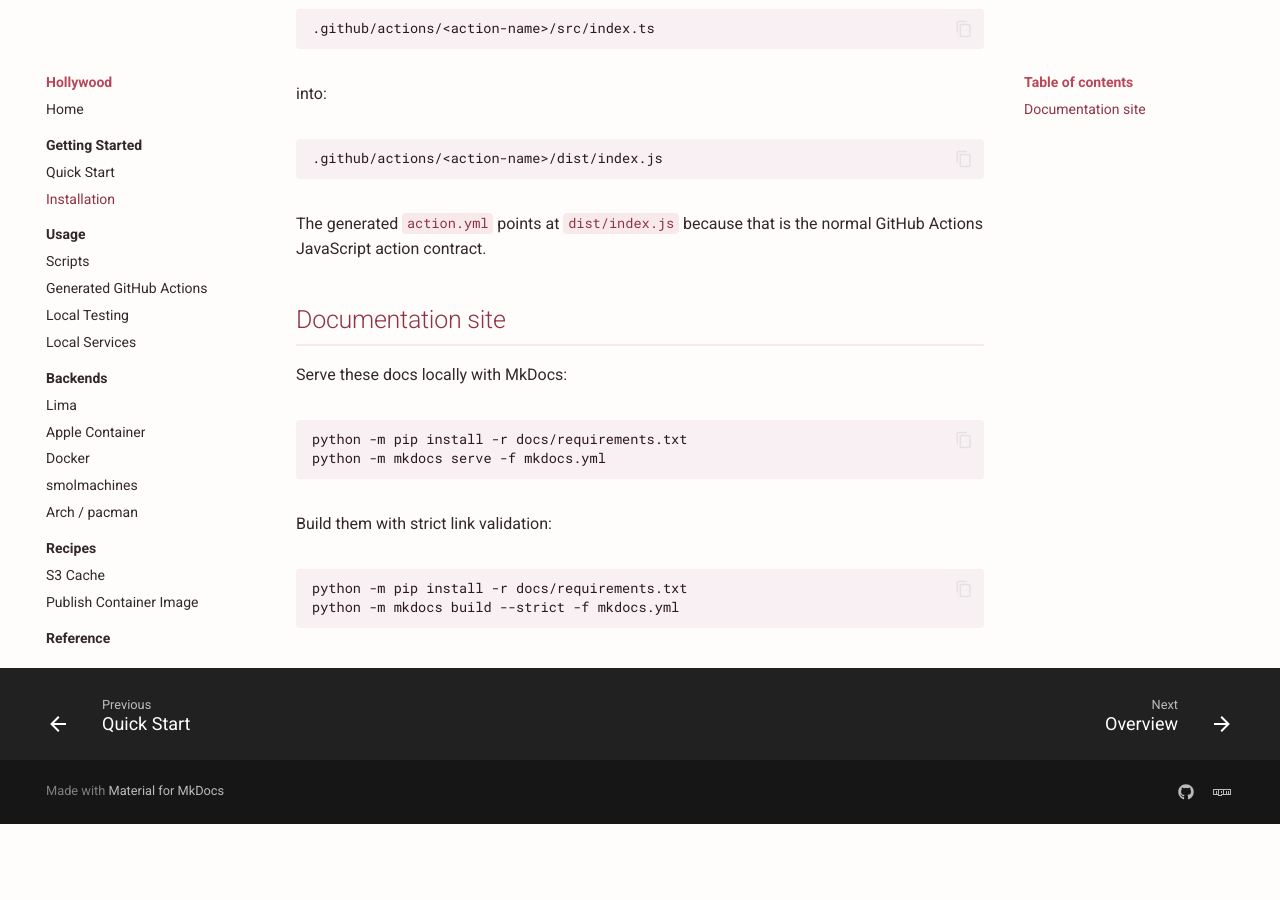
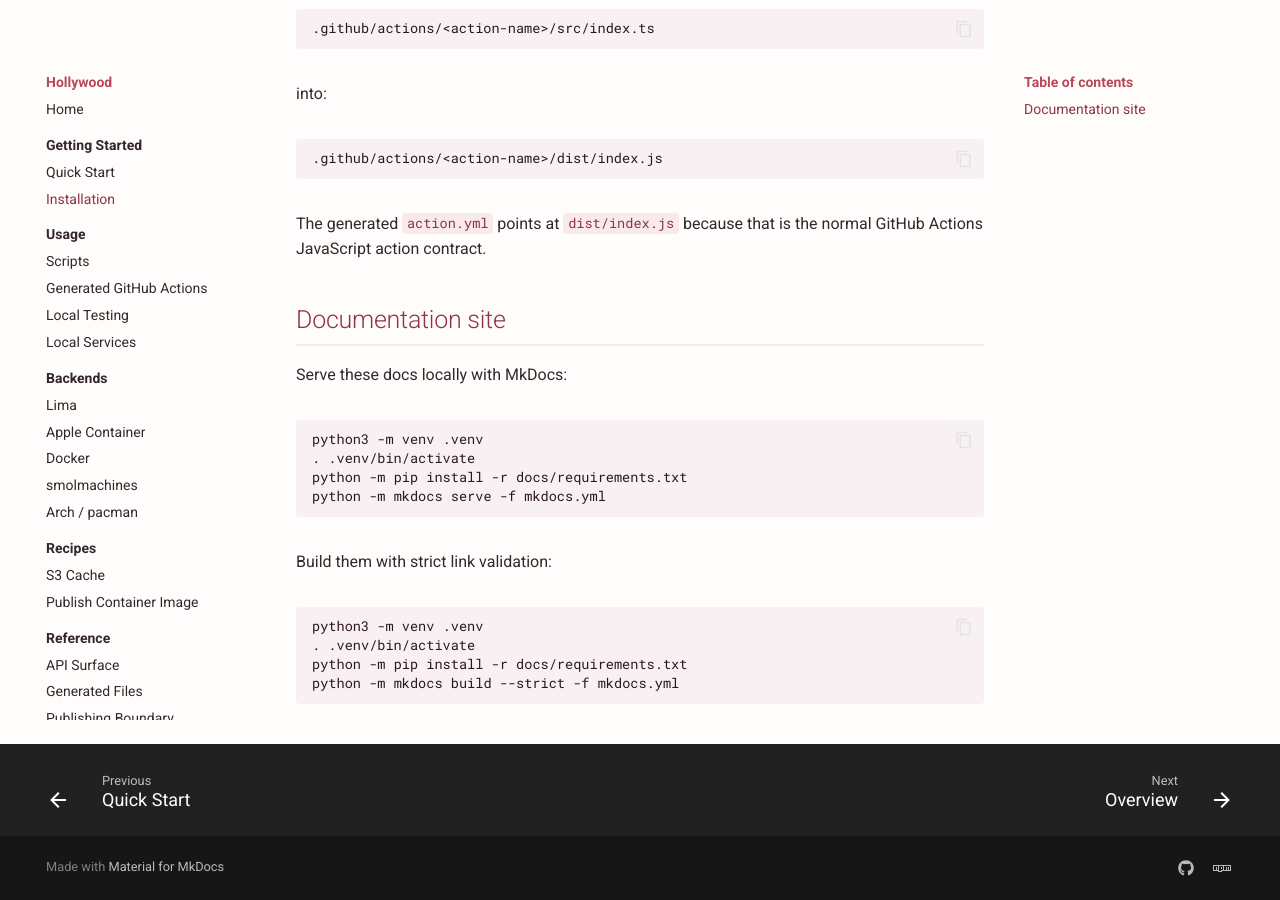
Before and after one commit to dedalus-labs/hollywood, an MkDocs documentation site: the page built from docs/getting-started/installation.md, in a window 1280 px wide and 900 px high, scrolled down 1238 px. Built offline with MkDocs 1.6.1 and Material for MkDocs 9.7.7, drawn with Linux system fonts in a browser that asks for light colours; comment, search, counter and statistics services are not loaded; before the commit the page ends 2062 px from its top, so only the background shows below that.

````diff
--- a/docs/getting-started/installation.md
+++ b/docs/getting-started/installation.md
@@ -65,6 +65,8 @@ GitHub Actions JavaScript action contract.
 Serve these docs locally with MkDocs:
 
 ```bash
+python3 -m venv .venv
+. .venv/bin/activate
 python -m pip install -r docs/requirements.txt
 python -m mkdocs serve -f mkdocs.yml
 ```
@@ -72,6 +74,8 @@ python -m mkdocs serve -f mkdocs.yml
 Build them with strict link validation:
 
 ```bash
+python3 -m venv .venv
+. .venv/bin/activate
 python -m pip install -r docs/requirements.txt
 python -m mkdocs build --strict -f mkdocs.yml
 ```
````
Also changed, not shown: README.md (+6 -3 lines), docs/index.md (+2 -0 lines).
